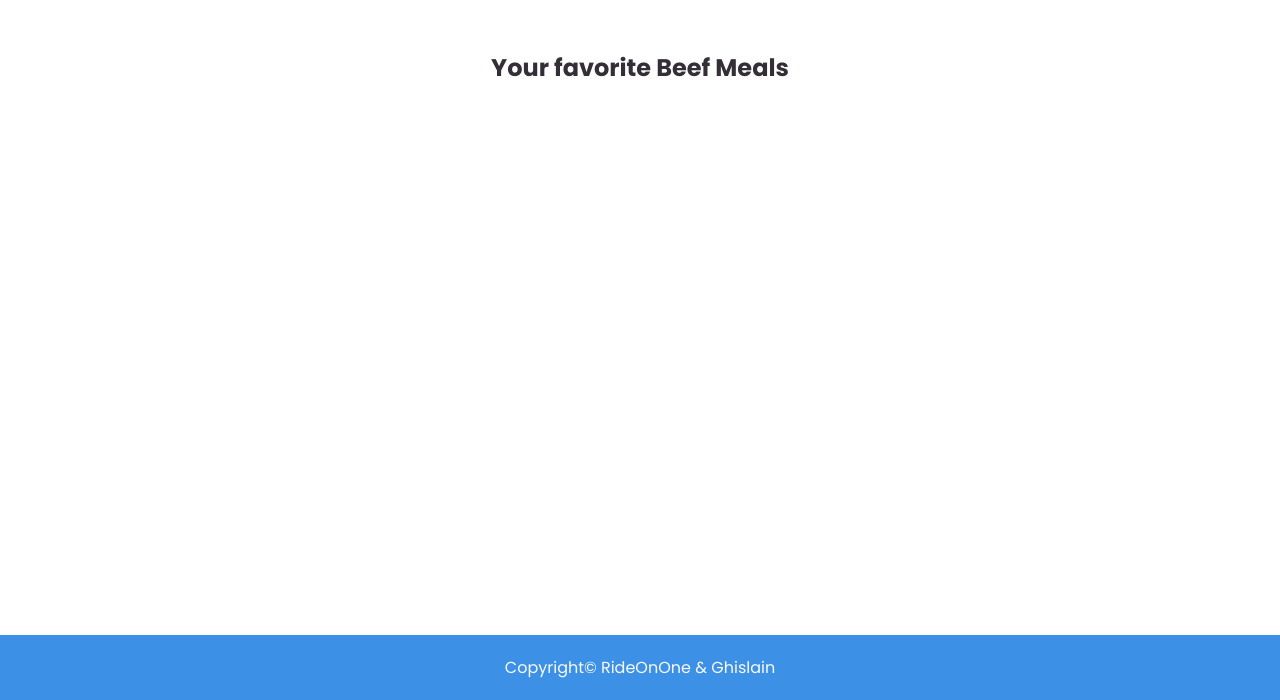
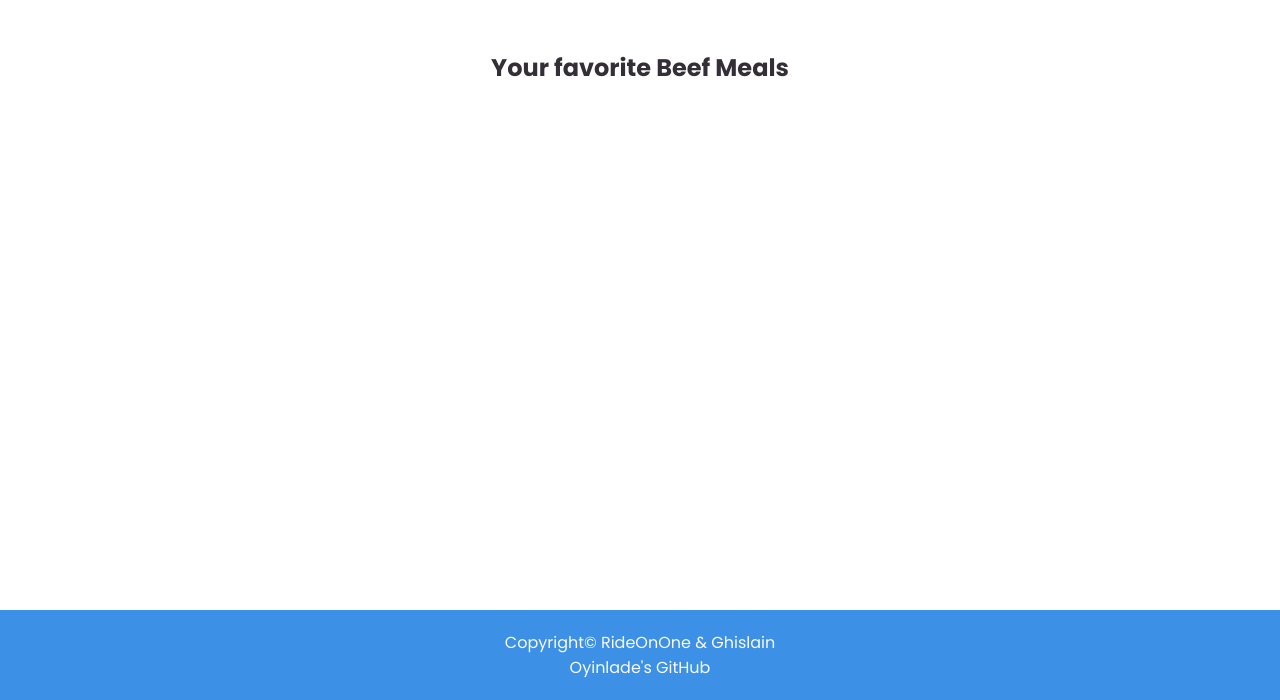
Before and after one commit to kendoriddy/BeefLand-Eatery, a website built with webpack: page src/index.html in a window 1280 px wide. Shown: the part 100-800 px from the top of the page. Built offline with nearby package versions, Linux system fonts and the light colour scheme; no server answers.

Commit message:
Fix linters errors

```diff
--- a/src/index.html
+++ b/src/index.html
@@ -22,12 +22,14 @@
         <li class=""><a href="#meal-cards">Menu</a><span class="item-counter"></span></li>
         <li class="display-none"><a href="#contact">Contacts</a></li>
       </ul>
-      </div>
     </header>
     <main>
       <h1>Your favorite Beef Meals</h1>
       <div class="beef-cards"></div>
     </main>
-    <footer><p>Copyright© RideOnOne & Ghislain</p></footer>
+    <footer>
+      <p>Copyright© RideOnOne & Ghislain</p>
+      <span><a href="https://github.com/Lizdev-05">Oyinlade's GitHub</a></span>
+    </footer>
   </body>
 </html>
```
Also changed, not shown: README.md.
